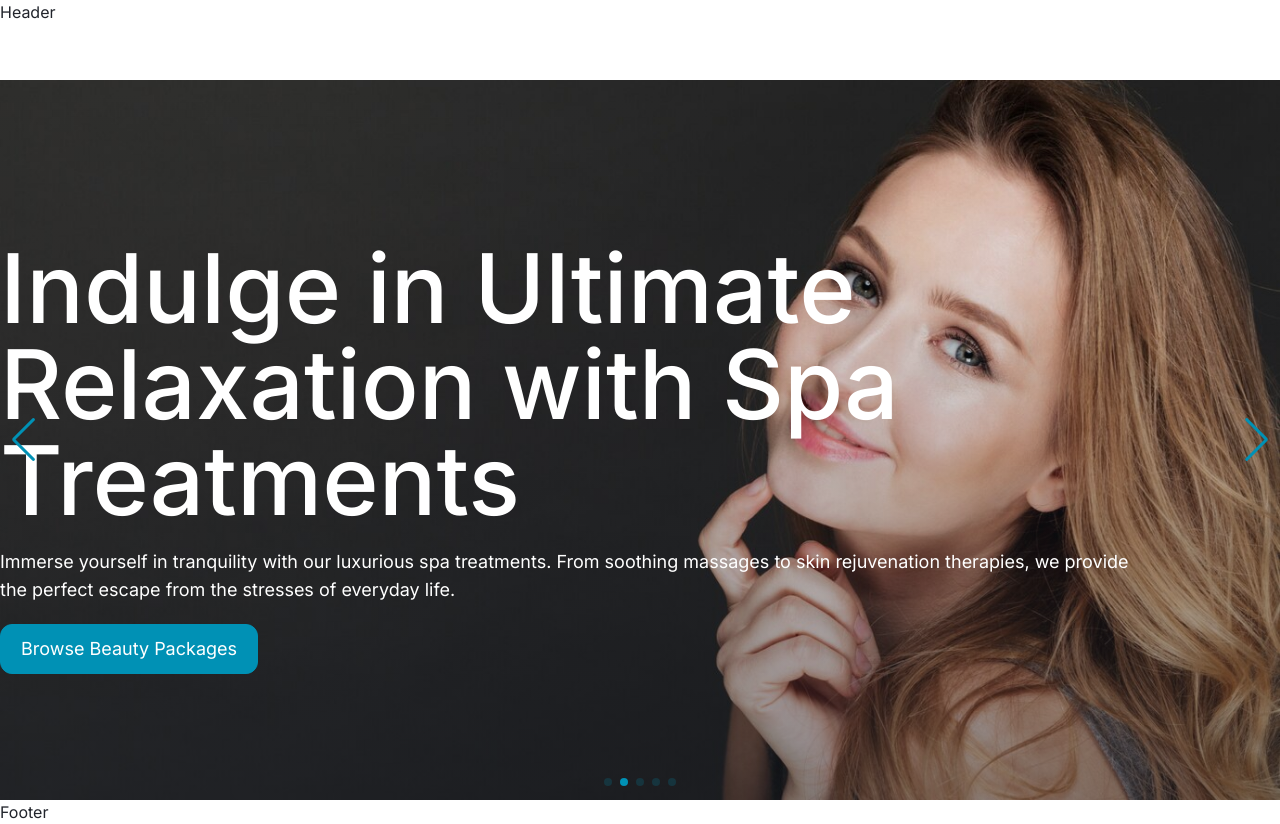
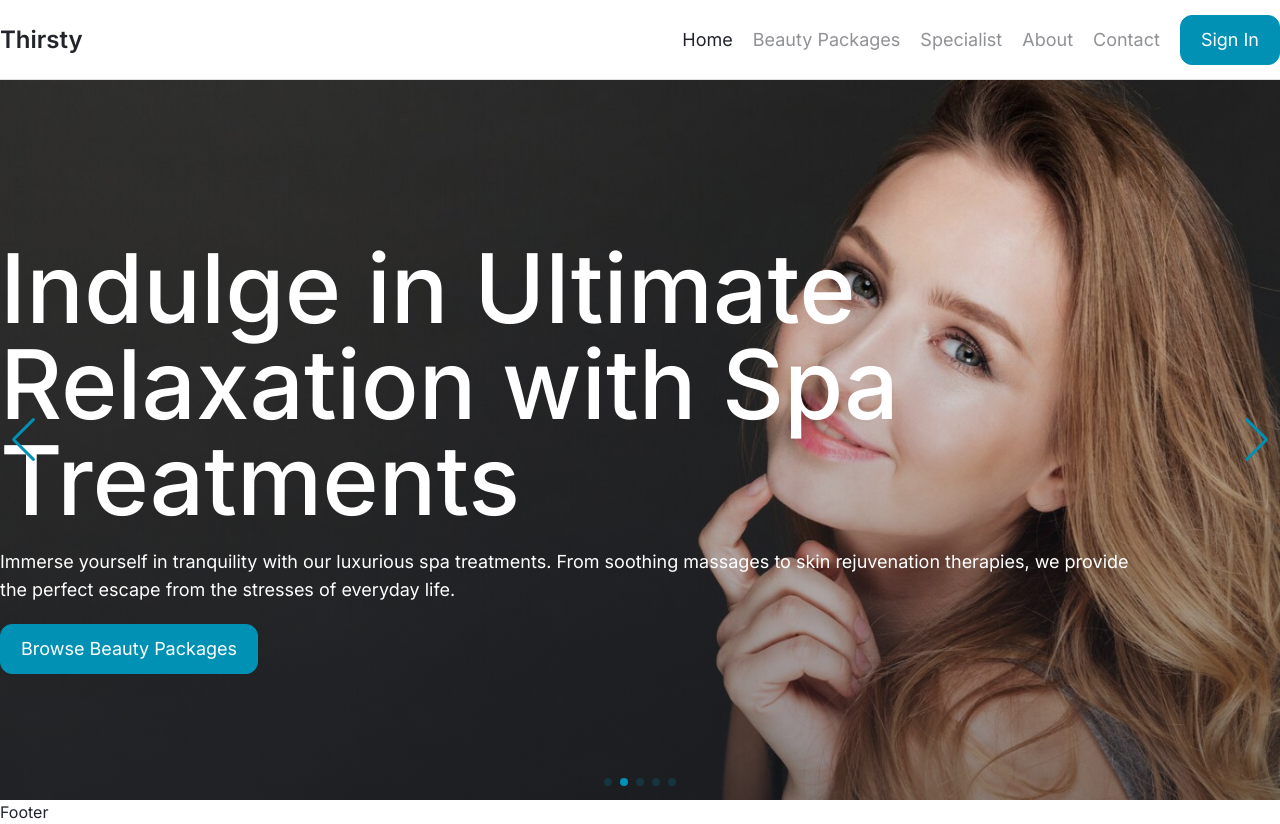
Before and after one commit to arifnextdev/thirsty-client, a Next.js app: page / in a window 1280 px wide. Built offline with nearby package versions, Linux system fonts and the light colour scheme.

Commit message:
navber added

```diff
--- a/app/components/Header.tsx
+++ b/app/components/Header.tsx
@@ -1,9 +1,65 @@
+'use client';
 
+import Link from 'next/link';
+import { usePathname } from 'next/navigation';
+import { cn } from '../libs/utils';
+import { buttonVariants } from './ui/Button';
+
+const navcontents = [
+  {
+    href: '/',
+    lebel: 'Home',
+  },
+  {
+    href: '/beauty-packages',
+    lebel: 'Beauty Packages',
+  },
+  {
+    href: '/specialist',
+    lebel: 'Specialist',
+  },
+  {
+    href: '/about',
+    lebel: 'About',
+  },
+  {
+    href: '/contact',
+    lebel: 'Contact',
+  },
+];
 
 const Header = () => {
+  const pathname = usePathname();
   return (
-    <header className='h-20'>Header</header>
-  )
-}
+    <header className='fixed left-0 right-0  top-0 z-[100] flex h-20 w-full items-center border-b border-gray bg-white/90 backdrop-blur-xl'>
+      <nav className='container flex items-center justify-between gap-5'>
+        <Link href={'/'} className='text-2xl font-semibold'>
+          Thirsty
+        </Link>
+        <ul className='flex items-center gap-5 text-lg'>
+          {navcontents.map((item, i) => (
+            <li key={item.lebel}>
+              <Link
+                href={item.href}
+                className={cn(
+                  'link-item',
+                  pathname === item.href ? 'text-black' : 'text-black/50'
+                )}
+              >
+                {item.lebel}
+              </Link>
+            </li>
+          ))}
+          <Link
+            href={'/sign-in'}
+            className={cn(buttonVariants({ variant: 'secondary' }))}
+          >
+            Sign In
+          </Link>
+        </ul>
+      </nav>
+    </header>
+  );
+};
 
-export default Header
+export default Header;
--- a/app/globals.css
+++ b/app/globals.css
@@ -2,9 +2,18 @@
 @tailwind components;
 @tailwind utilities;
 
+/* Base style  */
+main {
+  @apply mt-20;
+}
+
 /* Common Style  */
 .sp {
   @apply py-40;
+}
+
+.eq {
+  transition: 500ms cubic-bezier(0.25, 1, 0.5, 1);
 }
 
 /* TypoGraphy  */
@@ -43,3 +52,17 @@ small {
   background-color: rgb(0, 145, 181) !important;
 }
 /* swiper style  */
+
+/* Link Style  */
+
+.link-item {
+  @apply relative;
+}
+
+.link-item::after {
+  @apply eq absolute bottom-0 left-1/2 h-px w-0 -translate-x-1/2 bg-black content-[""];
+}
+
+.link-item::after:hover {
+  @apply w-full;
+}
```
